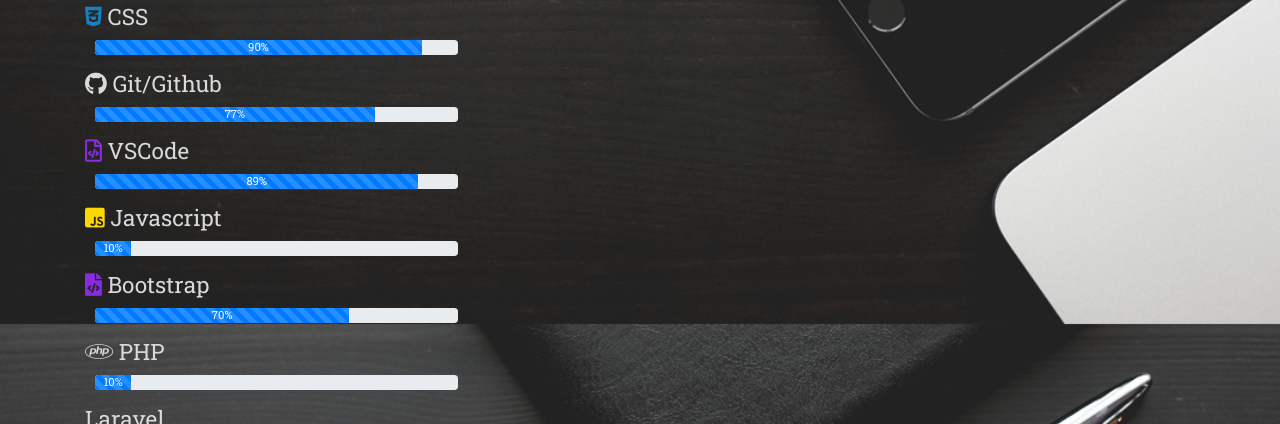
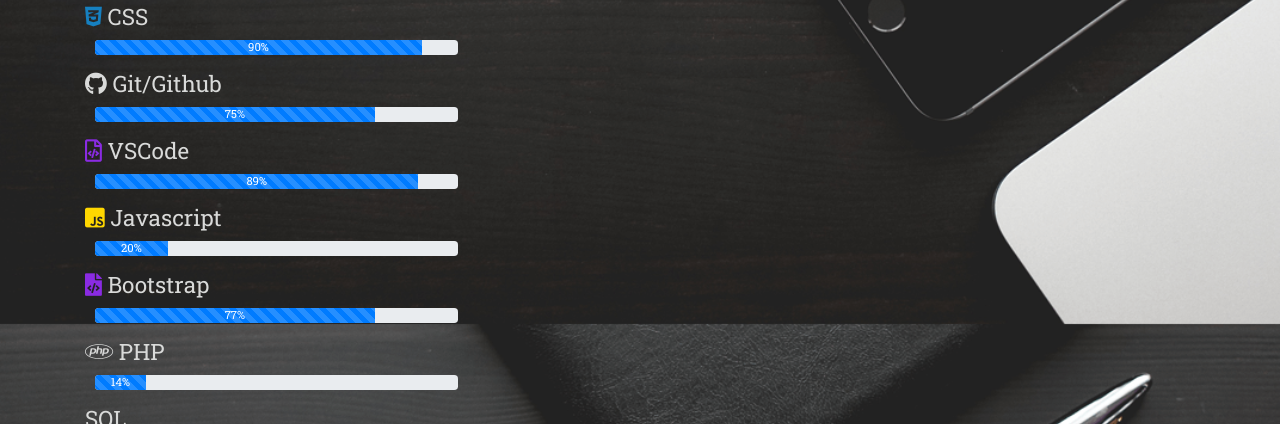
Before and after one commit to MarcellaHadderingh/Cv, a PHP site: page / in a window 1280 px wide. Shown: the part 6076-6500 px from the top of the page. Run offline with PHP 8.4, Linux system fonts and the light colour scheme; some libraries are stand-ins or nearby versions.

Commit message:
added progressbar
added progressbar SQL and changed progress bars PHP,Bootstrap, Javascript.

```diff
--- a/index.php
+++ b/index.php
@@ -244,7 +244,7 @@
                         <li>
                             <div class="progress">
                                 <div class="progress-bar progress-bar-striped progress-bar-animated" role="progressbar" aria-valuenow="40" aria-valuemin="0" aria-valuemax="100" style="width:77%">
-                                    77%
+                                    75%
                                 </div>
                             </div>
                         </li>
@@ -259,24 +259,32 @@
                         <h4><i class="fab fa-js-square"></i> Javascript</h4>
                         <li>
                             <div class="progress">
-                                <div class="progress-bar progress-bar-striped progress-bar-animated" role="progressbar" aria-valuenow="40" aria-valuemin="0" aria-valuemax="100" style="width:10%">
-                                    10%
+                                <div class="progress-bar progress-bar-striped progress-bar-animated" role="progressbar" aria-valuenow="40" aria-valuemin="0" aria-valuemax="100" style="width:20%">
+                                    20%
                                 </div>
                             </div>
                         </li>
                         <h4><i class="fas fa-file-code"></i> Bootstrap</h4>
                         <li>
                             <div class="progress">
-                                <div class="progress-bar progress-bar-striped progress-bar-animated" role="progressbar" aria-valuenow="40" aria-valuemin="0" aria-valuemax="100" style="width:70%">
-                                    70%
+                                <div class="progress-bar progress-bar-striped progress-bar-animated" role="progressbar" aria-valuenow="40" aria-valuemin="0" aria-valuemax="100" style="width:77%">
+                                    77%
                                 </div>
                             </div>
                         </li>
                         <h4><i class="fab fa-php"></i> PHP</h4>
                         <li>
                             <div class="progress">
-                                <div class="progress-bar progress-bar-striped progress-bar-animated" role="progressbar" aria-valuenow="40" aria-valuemin="0" aria-valuemax="100" style="width:10%">
-                                    10%
+                                <div class="progress-bar progress-bar-striped progress-bar-animated" role="progressbar" aria-valuenow="40" aria-valuemin="0" aria-valuemax="100" style="width:14%">
+                                    14%
+                                </div>
+                            </div>
+                        </li>
+                        <h4>SQL</h4>
+                        <li>
+                            <div class="progress">
+                                <div class="progress-bar progress-bar-striped progress-bar-animated" role="progressbar" aria-valuenow="40" aria-valuemin="0" aria-valuemax="100" style="width:0%">
+                                    0%
                                 </div>
                             </div>
                         </li>
```
